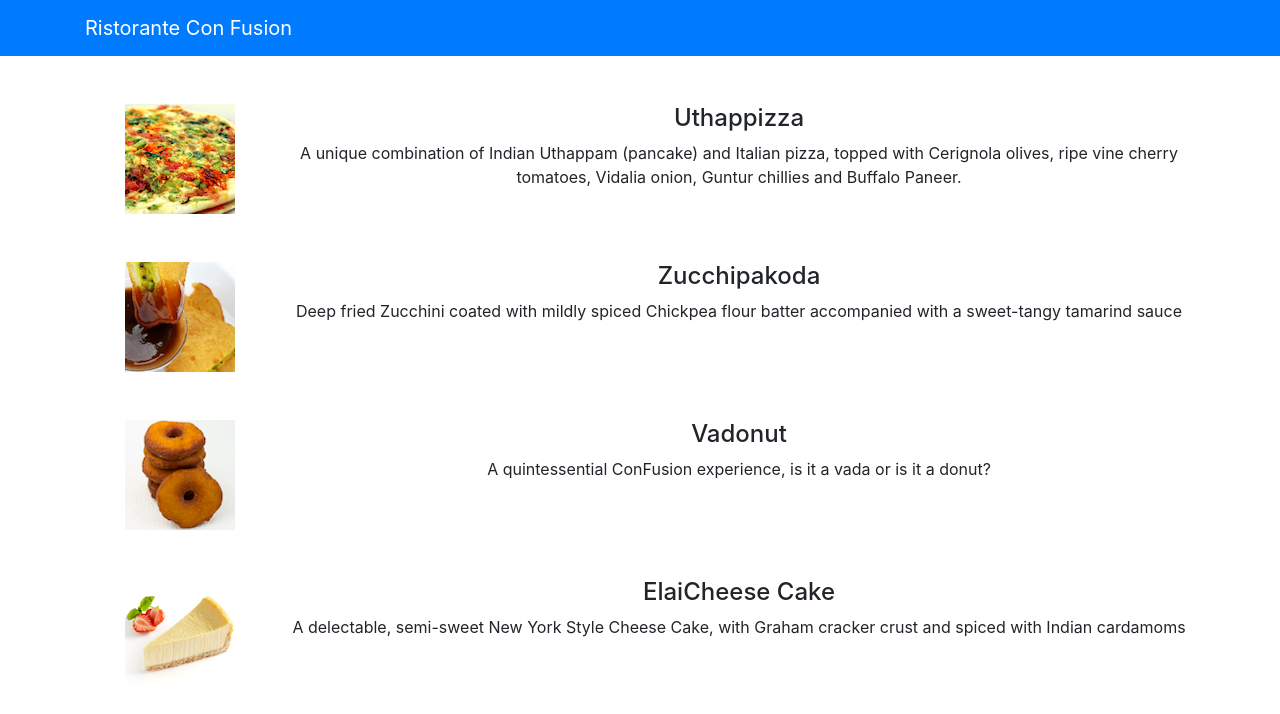
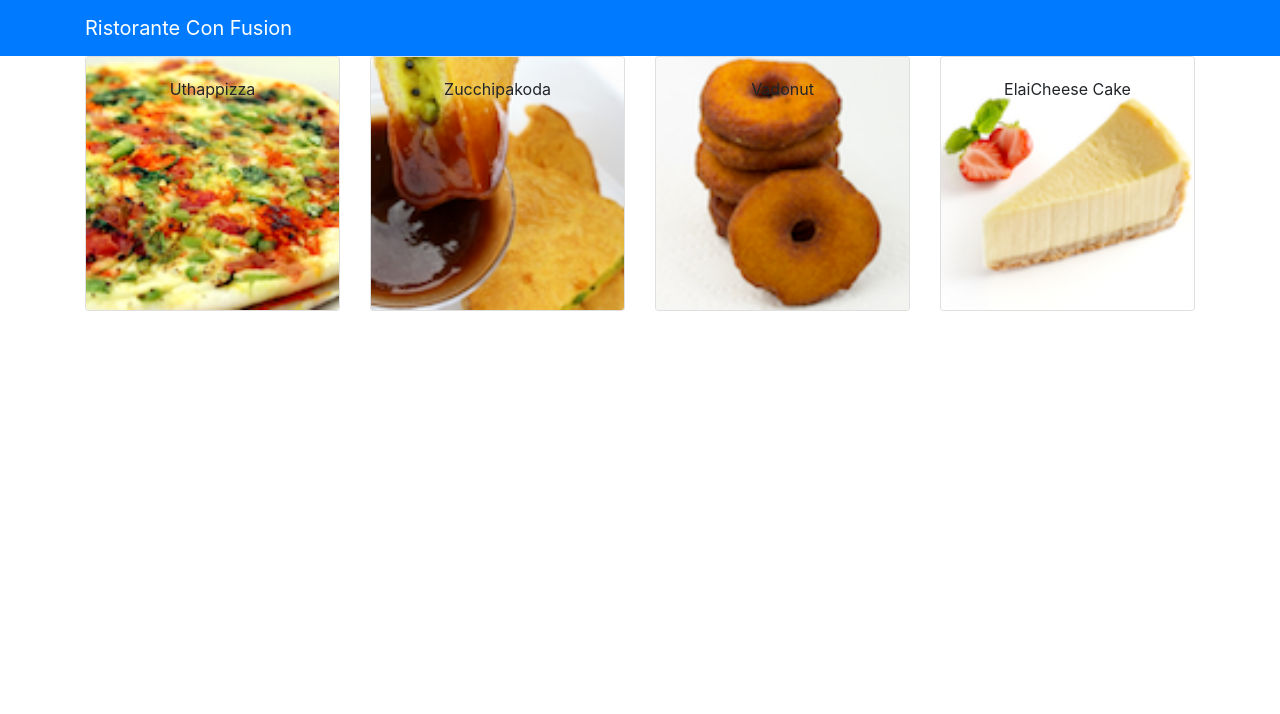
Before and after one commit to phongdang1/git-test, a React (Create React App) app in the folder my-app/: page / in a window 1280 px wide. Shown: the top 714 px of the page. Built offline with nearby package versions, Linux system fonts and the light colour scheme.

Commit message:
Components Part 2

```diff
--- a/my-app/src/App.js
+++ b/my-app/src/App.js
@@ -1,11 +1,22 @@
 
 import './App.css';
+import 'bootstrap/dist/css/bootstrap.min.css';
+import React, {Component}  from 'react';
+import Menu from './Components/MenuComponent';
 import { Navbar, NavbarBrand } from 'reactstrap';
-import React,{Component} from 'react';
-import Menu from './Components/MenuComponent';
+import { DISHES } from './shared/dishes';
 
 
 class App extends Component {
+
+  constructor(props) {
+    super(props);
+    this.state = {
+      dishes: DISHES
+    };
+
+  }
+
   render() {
     return (
       <div className="App">
@@ -14,11 +25,18 @@
             <NavbarBrand href="/">Ristorante Con Fusion</NavbarBrand>
           </div>
         </Navbar>
-        <Menu />
+        <Menu dishes={this.state.dishes} />
       </div>
     );
   }
+
+
+
 }
 
 
+
+
+
+
 export default App;
--- a/my-app/src/Components/MenuComponent.js
+++ b/my-app/src/Components/MenuComponent.js
@@ -1,60 +1,46 @@
 import React, { Component } from 'react';
 import { Media } from 'reactstrap';
+import { Card, CardImg, CardImgOverlay, CardText, CardBody,
+  CardTitle } from 'reactstrap';
 
 class Menu extends Component {
     constructor(props) {
         super(props);
         this.state = {
-            dishes: [
-                {
-                  id: 0,
-                  name:'Uthappizza',
-                  image: 'assets/images/uthappizza.png',
-                  category: 'mains',
-                  label:'Hot',
-                  price:'4.99',
-                  description:'A unique combination of Indian Uthappam (pancake) and Italian pizza, topped with Cerignola olives, ripe vine cherry tomatoes, Vidalia onion, Guntur chillies and Buffalo Paneer.'                        },
-               {
-                  id: 1,
-                  name:'Zucchipakoda',
-                  image: 'assets/images/zucchipakoda.png',
-                  category: 'appetizer',
-                  label:'',
-                  price:'1.99',
-                  description:'Deep fried Zucchini coated with mildly spiced Chickpea flour batter accompanied with a sweet-tangy tamarind sauce'                        },
-               {
-                  id: 2,
-                  name:'Vadonut',
-                  image: 'assets/images/vadonut.png',
-                  category: 'appetizer',
-                  label:'New',
-                  price:'1.99',
-                  description:'A quintessential ConFusion experience, is it a vada or is it a donut?'                        },
-               {
-                  id: 3,
-                  name:'ElaiCheese Cake',
-                  image: 'assets/images/elaicheesecake.png',
-                  category: 'dessert',
-                  label:'',
-                  price:'2.99',
-                  description:'A delectable, semi-sweet New York Style Cheese Cake, with Graham cracker crust and spiced with Indian cardamoms'                        }
-               ],
-        };
+          selectedDish: null
+      }
+    }
+    onDishSelect(dish) {
+      this.setState({ selectedDish: dish});
+  }
+  renderDish(dish) {
+    if (dish != null)
+        return(
+            <Card>
+                <CardImg top src={dish.image} alt={dish.name} />
+                <CardBody>
+                  <CardTitle>{dish.name}</CardTitle>
+                  <CardText>{dish.description}</CardText>
+                </CardBody>
+            </Card>
+        );
+    else
+        return(
+            <div></div>
+        );
 }
 
 render() {
-        const menu = this.state.dishes.map((dish) => {
+  const menu = this.props.dishes.map((dish) => {
       return (
-              <div key={dish.id} className="col-12 mt-5">
-                <Media tag="li">
-                  <Media left middle>
-                      <Media object src={dish.image} alt={dish.name} />
-                  </Media>
-                  <Media body className="ml-5">
-                    <Media heading>{dish.name}</Media>
-                    <p>{dish.description}</p>
-                  </Media>
-                </Media>
+        <div  className="col-12 col-md-3">
+          <Card key={dish.id}
+            onClick={() => this.onDishSelect(dish)}>
+            <CardImg width="100%" src={dish.image} alt={dish.name} />
+            <CardImgOverlay>
+                <CardTitle>{dish.name}</CardTitle>
+            </CardImgOverlay>
+          </Card>
         </div>
       );
   });
@@ -62,9 +48,12 @@
   return (
       <div className="container">
           <div className="row">
-              <Media list>
               {menu}
-              </Media>
+          </div>
+          <div className="row">
+            <div  className="col-12 col-md-5 m-1">
+              {this.renderDish(this.state.selectedDish)}
+            </div>
           </div>
       </div>
   );
--- a/my-app/src/index.js
+++ b/my-app/src/index.js
@@ -4,6 +4,7 @@
 import App from './App';
 import reportWebVitals from './reportWebVitals';
 import 'bootstrap/dist/css/bootstrap.min.css';
+
 
 const root = ReactDOM.createRoot(document.getElementById('root'));
 root.render(
--- /dev/null
+++ b/my-app/src/shared/dishes.js
@@ -0,0 +1,186 @@
+export const DISHES =
+    [
+        {
+        id: 0,
+        name:'Uthappizza',
+        image: 'assets/images/uthappizza.png',
+        category: 'mains',
+        label:'Hot',
+        price:'4.99',
+        description:'A unique combination of Indian Uthappam (pancake) and Italian pizza, topped with Cerignola olives, ripe vine cherry tomatoes, Vidalia onion, Guntur chillies and Buffalo Paneer.',
+        comments: [
+            {
+            id: 0,
+            rating: 5,
+            comment: "Imagine all the eatables, living in conFusion!",
+            author: "John Lemon",
+            date: "2012-10-16T17:57:28.556094Z"
+            },
+            {
+            id: 1,
+            rating: 4,
+            comment: "Sends anyone to heaven, I wish I could get my mother-in-law to eat it!",
+            author: "Paul McVites",
+            date: "2014-09-05T17:57:28.556094Z"
+            },
+            {
+            id: 2,
+            rating: 3,
+            comment: "Eat it, just eat it!",
+            author: "Michael Jaikishan",
+            date: "2015-02-13T17:57:28.556094Z"
+            },
+            {
+            id: 3,
+            rating: 4,
+            comment: "Ultimate, Reaching for the stars!",
+            author: "Ringo Starry",
+            date: "2013-12-02T17:57:28.556094Z"
+            },
+            {
+            id: 4,
+            rating: 2,
+            comment: "It's your birthday, we're gonna party!",
+            author: "25 Cent",
+            date: "2011-12-02T17:57:28.556094Z"
+            }
+        ]                        },
+        {
+        id: 1,
+        name:'Zucchipakoda',
+        image: 'assets/images/zucchipakoda.png',
+        category: 'appetizer',
+        label:'',
+        price:'1.99',
+        description:'Deep fried Zucchini coated with mildly spiced Chickpea flour batter accompanied with a sweet-tangy tamarind sauce',
+        comments: [
+            {
+            id: 0,
+            rating: 5,
+            comment: "Imagine all the eatables, living in conFusion!",
+            author: "John Lemon",
+            date: "2012-10-16T17:57:28.556094Z"
+            },
+            {
+            id: 1,
+            rating: 4,
+            comment: "Sends anyone to heaven, I wish I could get my mother-in-law to eat it!",
+            author: "Paul McVites",
+            date: "2014-09-05T17:57:28.556094Z"
+            },
+            {
+            id: 2,
+            rating: 3,
+            comment: "Eat it, just eat it!",
+            author: "Michael Jaikishan",
+            date: "2015-02-13T17:57:28.556094Z"
+            },
+            {
+            id: 3,
+            rating: 4,
+            comment: "Ultimate, Reaching for the stars!",
+            author: "Ringo Starry",
+            date: "2013-12-02T17:57:28.556094Z"
+            },
+            {
+            id: 4,
+            rating: 2,
+            comment: "It's your birthday, we're gonna party!",
+            author: "25 Cent",
+            date: "2011-12-02T17:57:28.556094Z"
+            }
+        ]
+        },
+        {
+        id: 2,
+        name:'Vadonut',
+        image: 'assets/images/vadonut.png',
+        category: 'appetizer',
+        label:'New',
+        price:'1.99',
+        description:'A quintessential ConFusion experience, is it a vada or is it a donut?',
+        comments: [
+            {
+            id: 0,
+            rating: 5,
+            comment: "Imagine all the eatables, living in conFusion!",
+            author: "John Lemon",
+            date: "2012-10-16T17:57:28.556094Z"
+            },
+            {
+            id: 1,
+            rating: 4,
+            comment: "Sends anyone to heaven, I wish I could get my mother-in-law to eat it!",
+            author: "Paul McVites",
+            date: "2014-09-05T17:57:28.556094Z"
+            },
+            {
+            id: 2,
+            rating: 3,
+            comment: "Eat it, just eat it!",
+            author: "Michael Jaikishan",
+            date: "2015-02-13T17:57:28.556094Z"
+            },
+            {
+            id: 3,
+            rating: 4,
+            comment: "Ultimate, Reaching for the stars!",
+            author: "Ringo Starry",
+            date: "2013-12-02T17:57:28.556094Z"
+            },
+            {
+            id: 4,
+            rating: 2,
+            comment: "It's your birthday, we're gonna party!",
+            author: "25 Cent",
+            date: "2011-12-02T17:57:28.556094Z"
+            }
+        ]
+        },
+        {
+        id: 3,
+        name:'ElaiCheese Cake',
+        image: 'assets/images/elaicheesecake.png',
+        category: 'dessert',
+        label:'',
+        price:'2.99',
+        description:'A delectable, semi-sweet New York Style Cheese Cake, with Graham cracker crust and spiced with Indian cardamoms',
+        comments: [
+            {
+            id: 0,
+            rating: 5,
+            comment: "Imagine all the eatables, living in conFusion!",
+            author: "John Lemon",
+            date: "2012-10-16T17:57:28.556094Z"
+            },
+            {
+            id: 1,
+            rating: 4,
+            comment: "Sends anyone to heaven, I wish I could get my mother-in-law to eat it!",
+            author: "Paul McVites",
+            date: "2014-09-05T17:57:28.556094Z"
+            },
+            {
+            id: 2,
+            rating: 3,
+            comment: "Eat it, just eat it!",
+            author: "Michael Jaikishan",
+            date: "2015-02-13T17:57:28.556094Z"
+            },
+            {
+            id: 3,
+            rating: 4,
+            comment: "Ultimate, Reaching for the stars!",
+            author: "Ringo Starry",
+            date: "2013-12-02T17:57:28.556094Z"
+            },
+            {
+            id: 4,
+            rating: 2,
+            comment: "It's your birthday, we're gonna party!",
+            author: "25 Cent",
+            date: "2011-12-02T17:57:28.556094Z"
+            }
+        ]
+        }
+    ];
```
Lines whose indentation alone changed are shown as unchanged.
